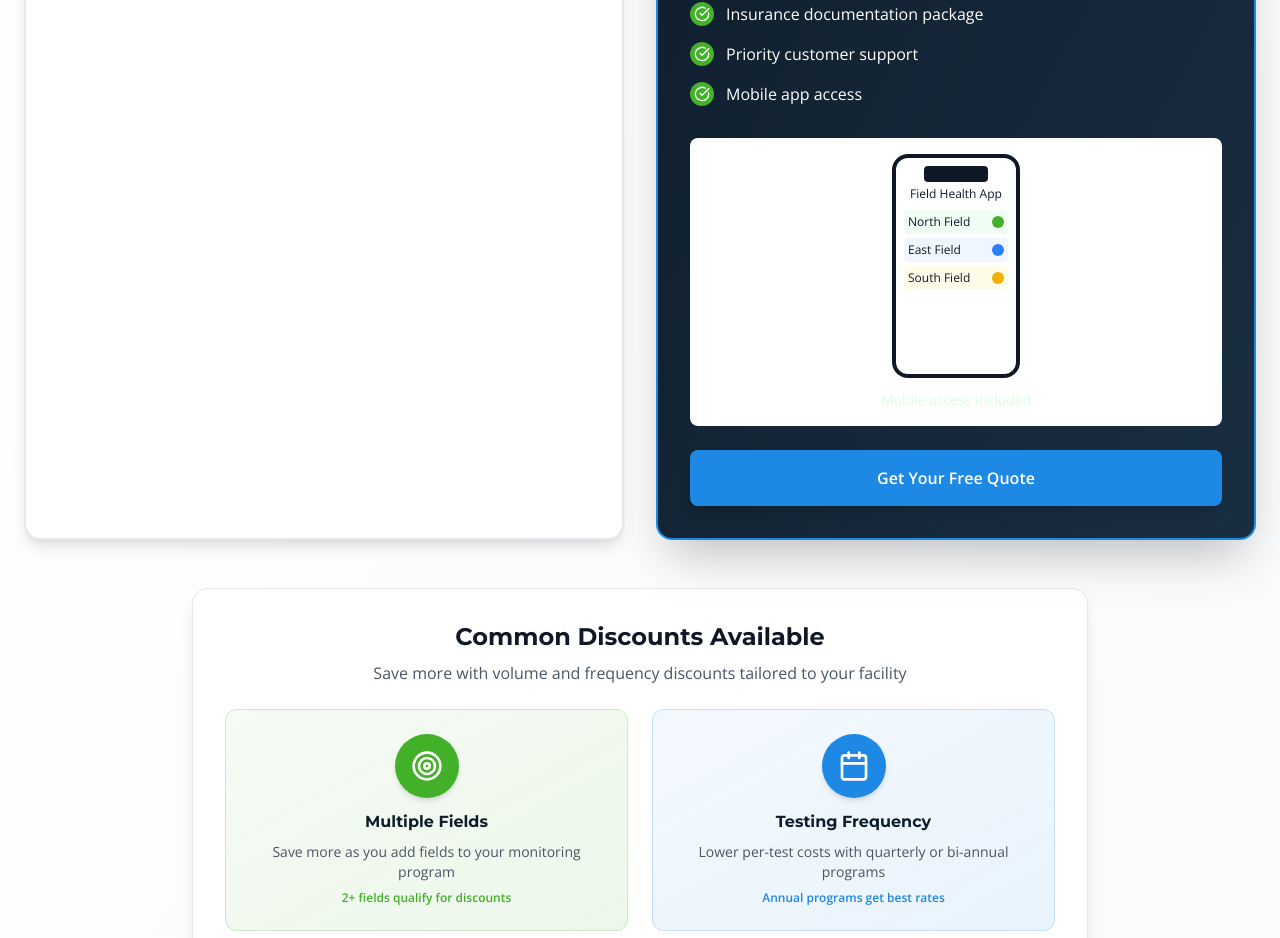
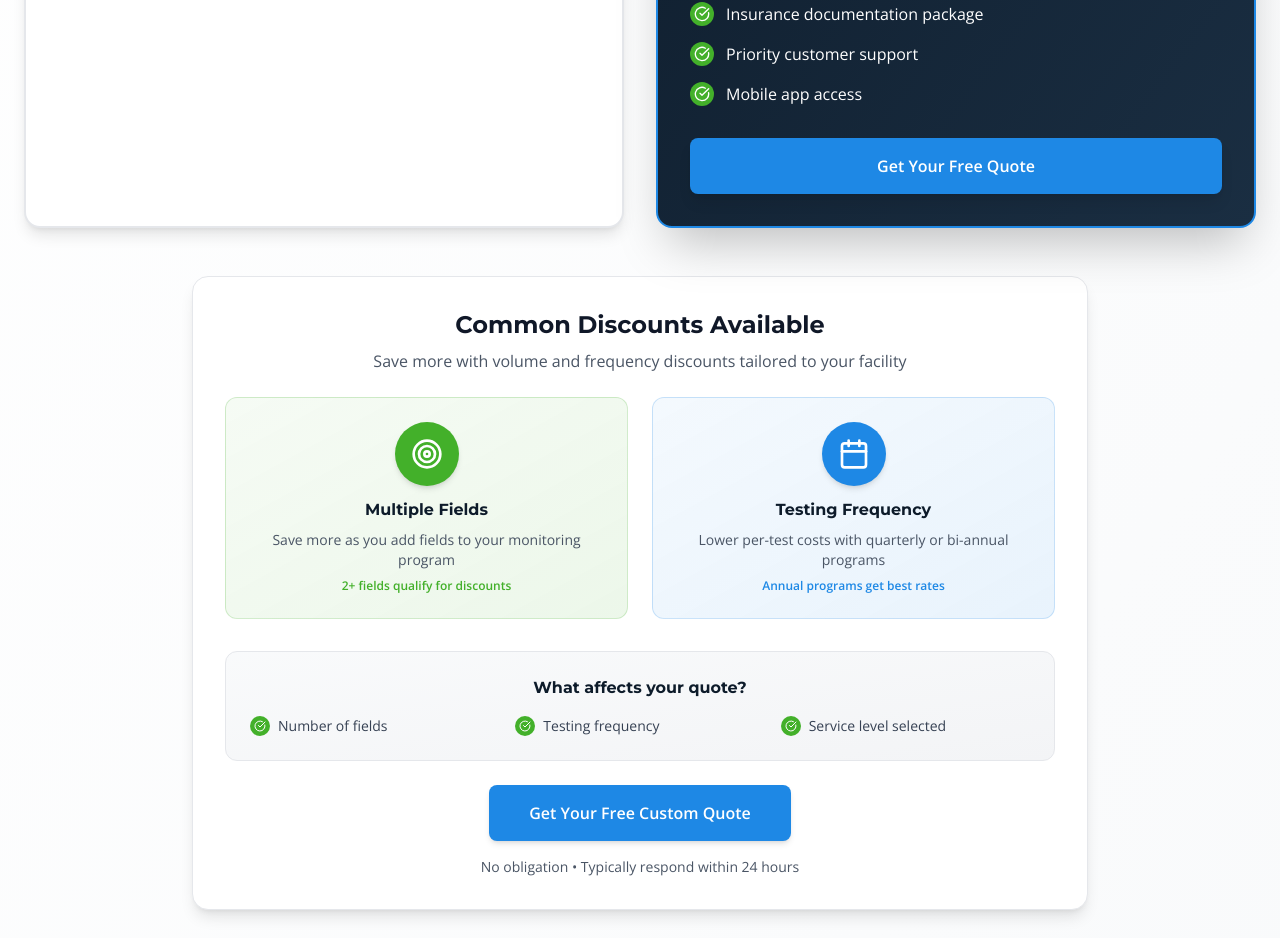
Before and after one commit to SMBeePay/field-health-systems, a Next.js app: page / in a window 1280 px wide. Shown: the part 8060-8998 px from the top of the page. Built offline with nearby package versions, Linux system fonts and the light colour scheme; no server answers.

Commit message:
Remove mobile app preview above pricing CTA on home page
Co-Authored-By: Claude Opus 5.5 <noreply@anthropic.com>
Claude-Session: https://claude.ai/code/session_01KryZwqZB2saKinfq916DGm

```diff
--- a/app/page.tsx
+++ b/app/page.tsx
@@ -1177,37 +1177,6 @@ export default function MarketingHomePage() {
                     <span className="text-white">{feature}</span>
                   </div>
                 ))}
-              </div>
-
-              {/* Mobile App Preview */}
-              <div className="mb-6">
-                <div className="bg-white bg-opacity-10 p-4 rounded-lg">
-                  <div className="flex items-center justify-center mb-3">
-                    <div className="w-32 h-56 bg-gray-900 rounded-2xl p-1">
-                      <div className="w-full h-full bg-white rounded-xl p-2">
-                        <div className="text-center mb-2">
-                          <div className="w-16 h-4 bg-gray-900 rounded mx-auto mb-1"></div>
-                          <div className="text-xs text-gray-900 font-medium">Field Health App</div>
-                        </div>
-                        <div className="space-y-1">
-                          <div className="flex justify-between items-center p-1 bg-green-50 rounded">
-                            <div className="text-xs text-gray-900">North Field</div>
-                            <div className="w-3 h-3 bg-[#43B02A] rounded-full"></div>
-                          </div>
-                          <div className="flex justify-between items-center p-1 bg-blue-50 rounded">
-                            <div className="text-xs text-gray-900">East Field</div>
-                            <div className="w-3 h-3 bg-blue-500 rounded-full"></div>
-                          </div>
-                          <div className="flex justify-between items-center p-1 bg-yellow-50 rounded">
-                            <div className="text-xs text-gray-900">South Field</div>
-                            <div className="w-3 h-3 bg-yellow-500 rounded-full"></div>
-                          </div>
-                        </div>
-                      </div>
-                    </div>
-                  </div>
-                  <p className="text-center text-green-100 text-sm">Mobile access included</p>
-                </div>
               </div>
 
               <Link href="/schedule-assessment" className="w-full">
```
